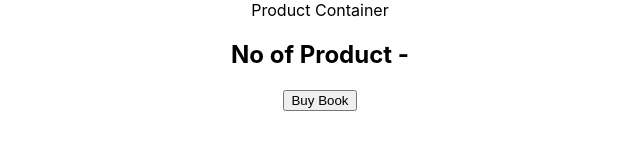
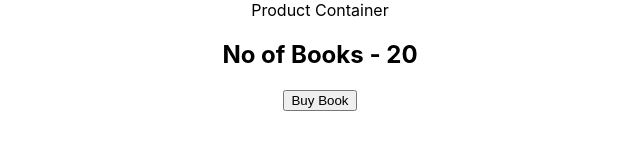
Before and after one commit to arpanam11/redux, a React (Create React App) app: page / in a window 1280 px wide. Shown: the top 161 px of the page, without its empty margins (320-960 px from the left). Built offline with nearby package versions, Linux system fonts and the light colour scheme.

Commit message:
chnages in the reducer file

```diff
--- a/src/App.js
+++ b/src/App.js
@@ -1,4 +1,4 @@
-import logo from './logo.svg';
+import React from 'react';
 import './App.css';
 import { Provider } from 'react-redux';
 import store from './reduxContainer/Store';
--- a/src/reduxContainer/ProductContainer.js
+++ b/src/reduxContainer/ProductContainer.js
@@ -1,25 +1,22 @@
-import React from 'react'
-import { useDispatch, useSelector } from 'react-redux'
-import purchase_product from './ProductAction'
+import React from 'react';
+import { useDispatch, useSelector } from 'react-redux';
+import purchase_product from './ProductAction';
 
 const ProductContainer = () => {
-
-    const noofProduct = useSelector(state => state.NumberOfProduct)
-    console.log(noofProduct)
-    const dispatch = useDispatch()
+    const numberOfBooks = useSelector(state => state.NumberOfBooks);
+    const dispatch = useDispatch();
 
     const handleBuy = () => {
-        dispatch(purchase_product())
+        dispatch(purchase_product());
     }
 
-
-  return (
-    <div> <>
-    <div>Product Container</div>
-    <h2>No of Product - {noofProduct} </h2>
-    <button onClick={handleBuy}>Buy Book</button>
-    </></div>
-  )
+    return (
+        <div>
+            <div>Product Container</div>
+            <h2>No of Books - {numberOfBooks} </h2>
+            <button onClick={handleBuy}>Buy Book</button>
+        </div>
+    );
 }
 
-export default ProductContainer
+export default ProductContainer;
--- a/src/reduxContainer/Store.js
+++ b/src/reduxContainer/Store.js
@@ -1,8 +1,6 @@
-import {createStore} from 'redux';
+import { createStore } from 'redux';
 import ProductReducer from './ProductReducer';
 
-const Store = createStore(ProductReducer)
+const store = createStore(ProductReducer);
 
-
-
-export default Store;
+export default store;
```
Also changed, not shown: src/reduxContainer/ProductAction.js (+4 -4 lines), src/reduxContainer/ProductReducer.js (+9 -6 lines), src/reduxContainer/ProductType.js (line endings or trailing spaces). Lines whose indentation alone changed are shown as unchanged.
